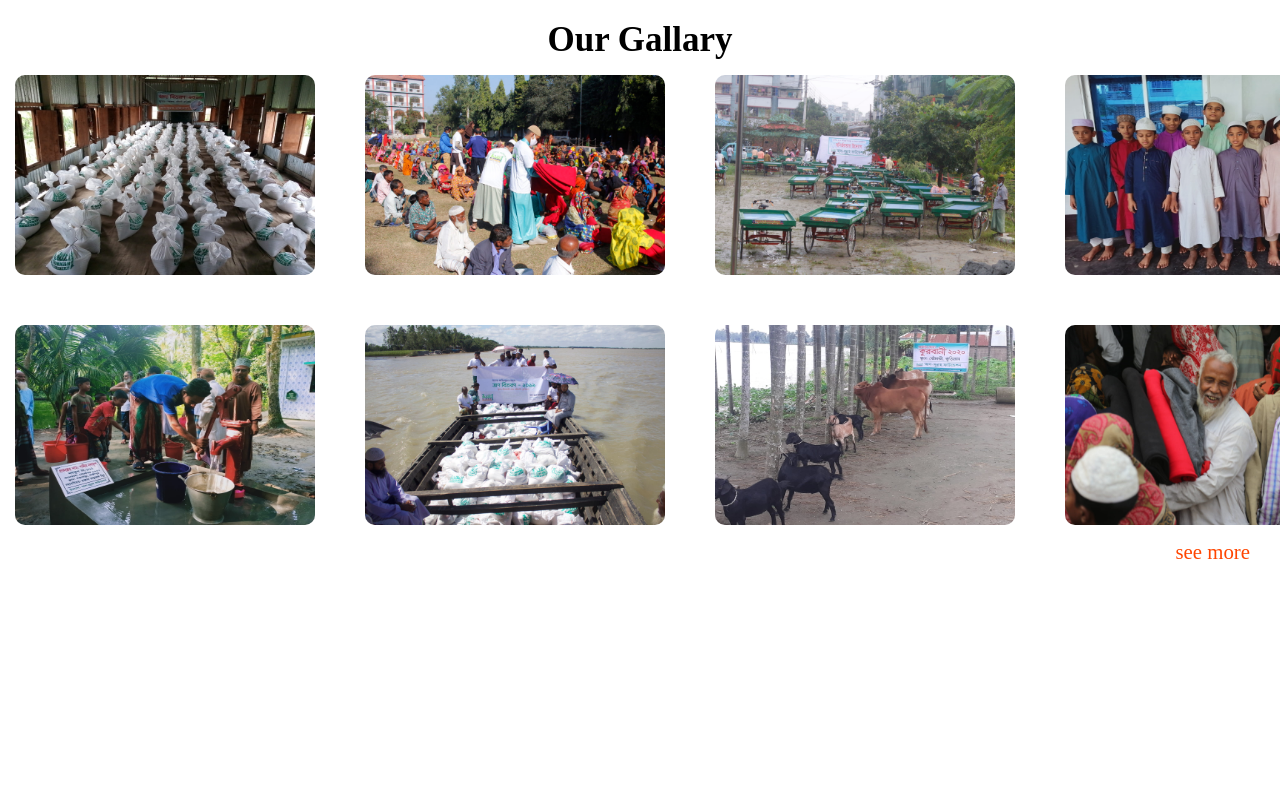
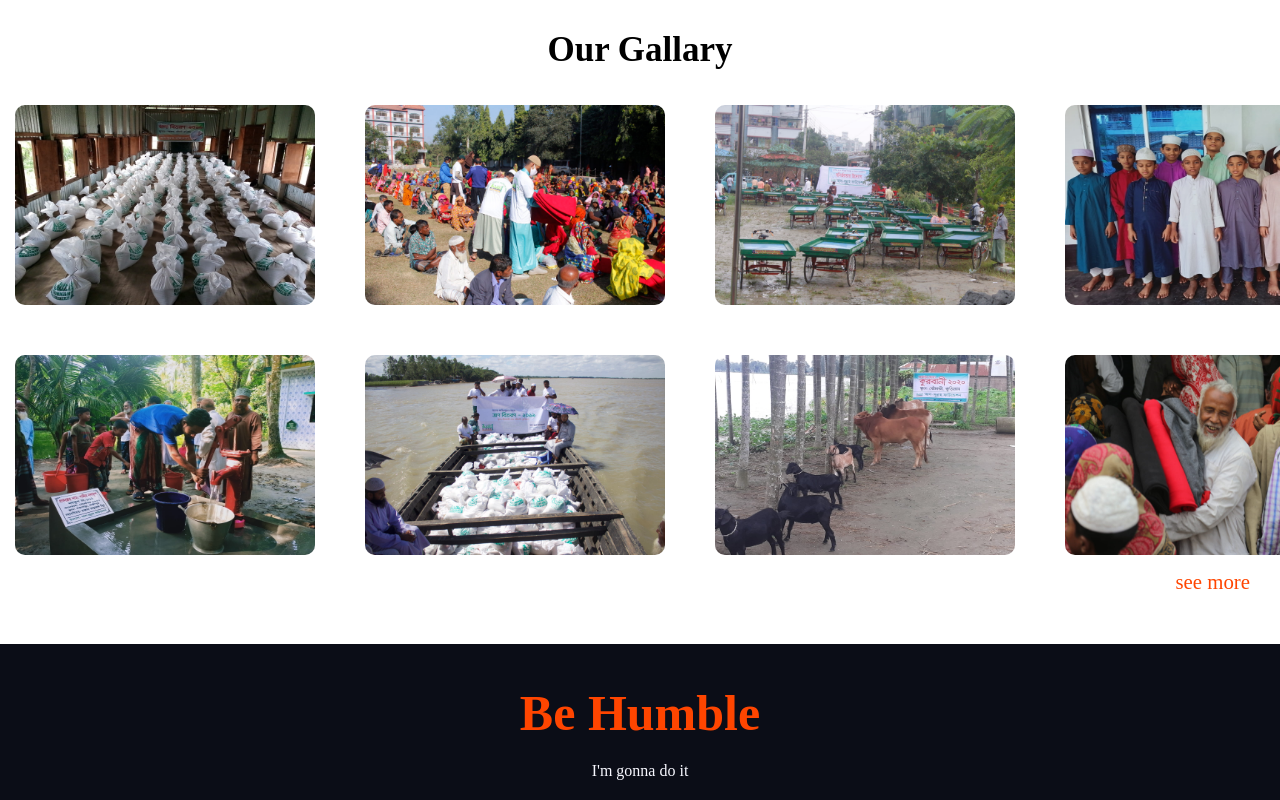
Before and after one commit to AliAiub/donate-for-needer, a plain HTML site: page index.html in a window 1280 px wide. Shown: the part 1975-2775 px from the top of the page. Before the commit the page ends 2589 px from the top, so only its background shows below. Drawn offline with Linux system fonts and the light colour scheme.

Commit message:
complete the footer

```diff
--- a/index.html
+++ b/index.html
@@ -115,5 +115,13 @@
       <a>see more <span><i class="fas fa-arrow-right"></i></span></a>
     </div>
   </section>
+
+  <!-- -------------------------------
+         Collection Section
+---------------------------------- -->
+  <footer>
+    <h1 class="foot">Be Humble</h1>
+   <p>I'm gonna do it</p>
+  </footer>
 </body>
 </html>
--- a/style.css
+++ b/style.css
@@ -89,6 +89,7 @@ h1{
 .title{
   font-size: 35px;
   text-align: center;
+  margin-bottom: 20px;
 }
 .heading{
   margin: 10px auto;
@@ -142,3 +143,19 @@ box-shadow: 0 30px 35px rgba(0, 0, 0, .2);
   height: 200px;
   border-radius: 10px;
   margin: 15px;
+}
+
+/*-------------------------------
+        Footer Design
+ ----------------------------------*/
+ footer{
+  background-color: #0B0D17;
+  text-align: center;
+  background-position: 10px 50px;
+  color: ghostwhite;
+  padding: 20px;
+}
+.foot{
+  color:orangered ;
+  padding: 20px;
+}
```
